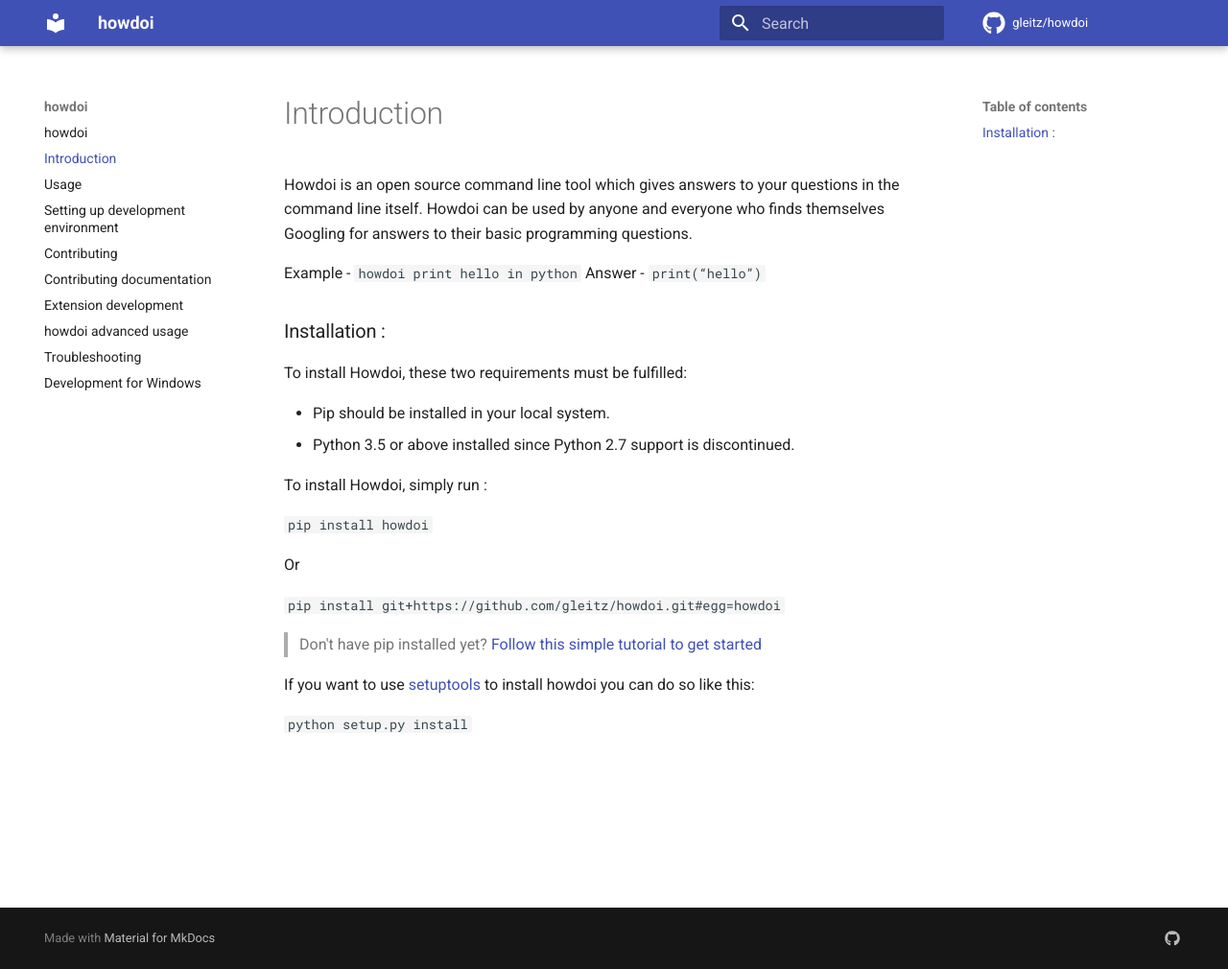
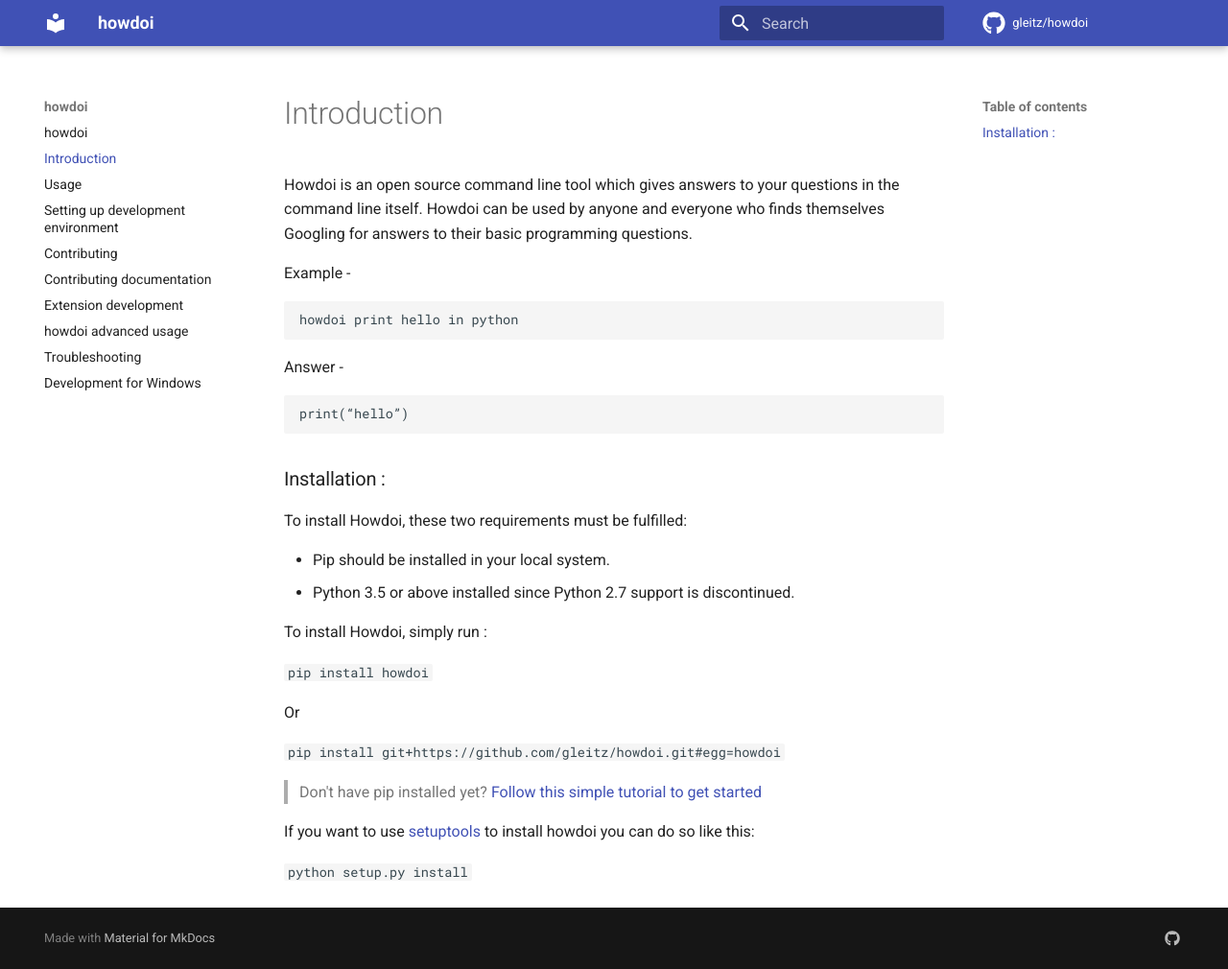
Before and after one commit to gleitz/howdoi, an MkDocs documentation site: the page built from docs/introduction.md, in a window 1280 px wide and 1010 px high. Shown: the whole window at 96% size. Built offline with MkDocs 1.6.1 and Material for MkDocs 9.7.7, drawn with Linux system fonts in a browser that asks for light colours; comment, search, counter and statistics services are not loaded.

````diff
--- a/docs/introduction.md
+++ b/docs/introduction.md
@@ -1,7 +1,16 @@
 Howdoi is an open source command line tool which gives answers to your questions in the command line itself. Howdoi can be used by anyone and everyone who finds themselves Googling for answers to their basic programming questions.
 
-Example - `howdoi print hello in python`
-Answer - `print(“hello”)`
+Example -
+
+```
+howdoi print hello in python
+```
+
+Answer -
+
+```
+print(“hello”)
+```
 
 ### Installation :
 
````
